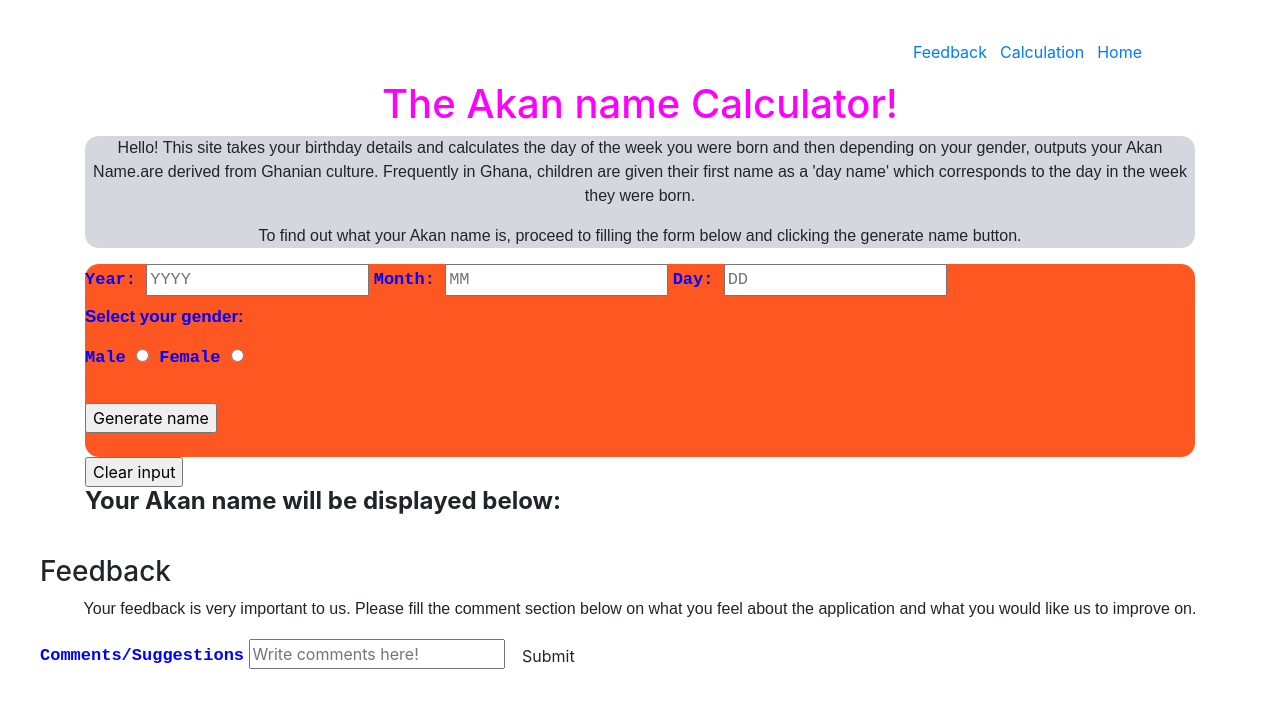
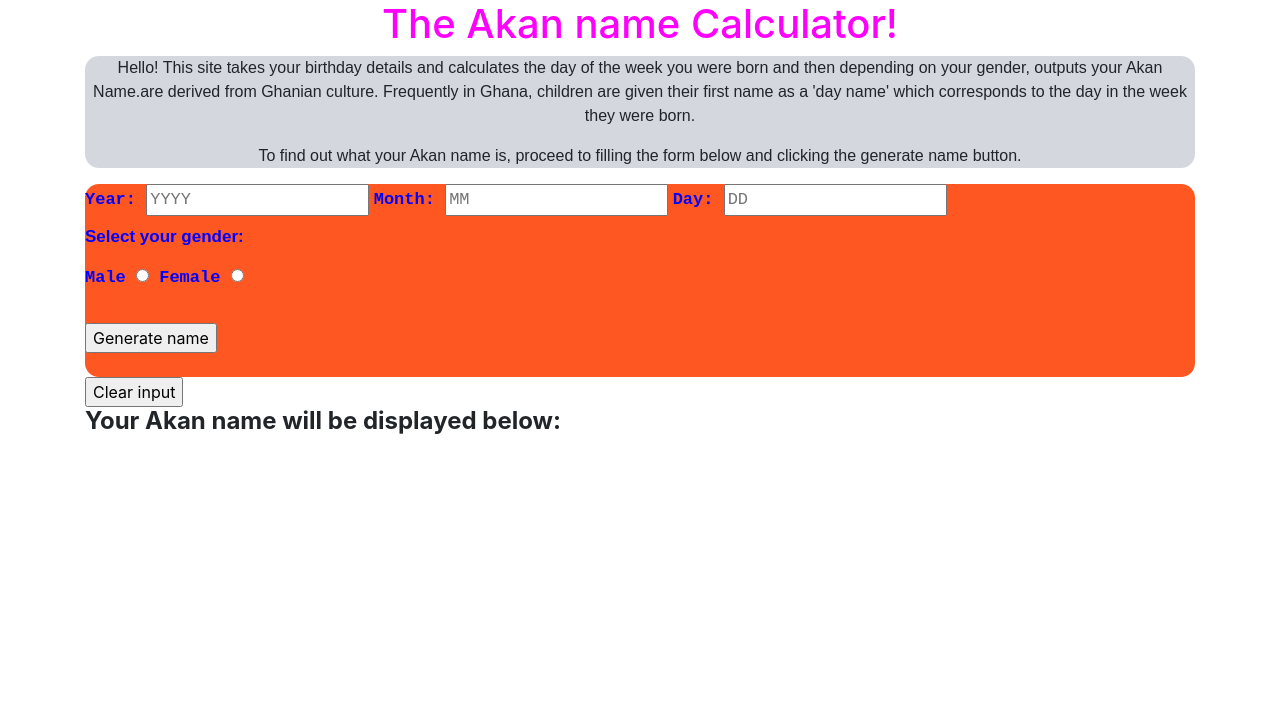
Before and after one commit to Graham12248/akan-name-calculator, a plain HTML site: page index.html in a window 1280 px wide. Drawn offline with nearby package versions, Linux system fonts and the light colour scheme.

Commit message:
edited index.html

```diff
--- a/index.html
+++ b/index.html
@@ -9,13 +9,7 @@
   <body>
     <div class="content">
      <div class="container">
-      <nav>
-        <li>
-          <a href="home">Home</a>
-          <a href="calculation">Calculation</a>
-          <a href="feedback">Feedback</a>
-       </li>
-      </nav>
+
         <h1>The Akan name Calculator!</h1>
       <div class="intro">
         <p>Hello! This site takes your birthday details and calculates the day of the week you were born and then depending on your gender, outputs your Akan Name.are derived from Ghanian culture. Frequently in Ghana, children are given their first name as a 'day name' which corresponds to the day in the week they were born. </p>
@@ -55,13 +49,7 @@
       <h4 id = display-name><strong>Your Akan name will be displayed below:</strong></h4>
       <p id="result"></p>
     </div>
-    <div id="feedback" class="well">
-       <h3>Feedback</h3>
-        <p>Your feedback is very important to us. Please fill the comment section below on what you feel about the application and what you would like us to improve on. </p>
-         <label for="comment">Comments/Suggestions</label>
-         <input type="text" id=comment-text name="comment" placeholder="Write comments here!" >
-         <input type="submit" value="Submit" class="btn">
-     </div>
+
   </div>
   <footer>
 
```
